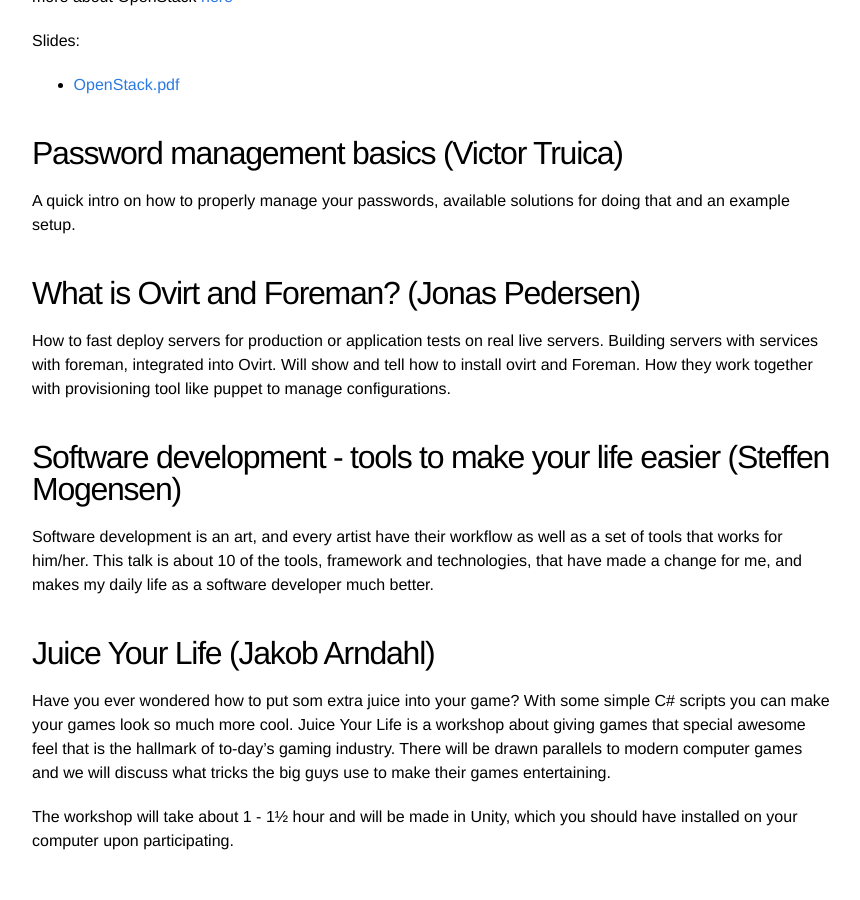
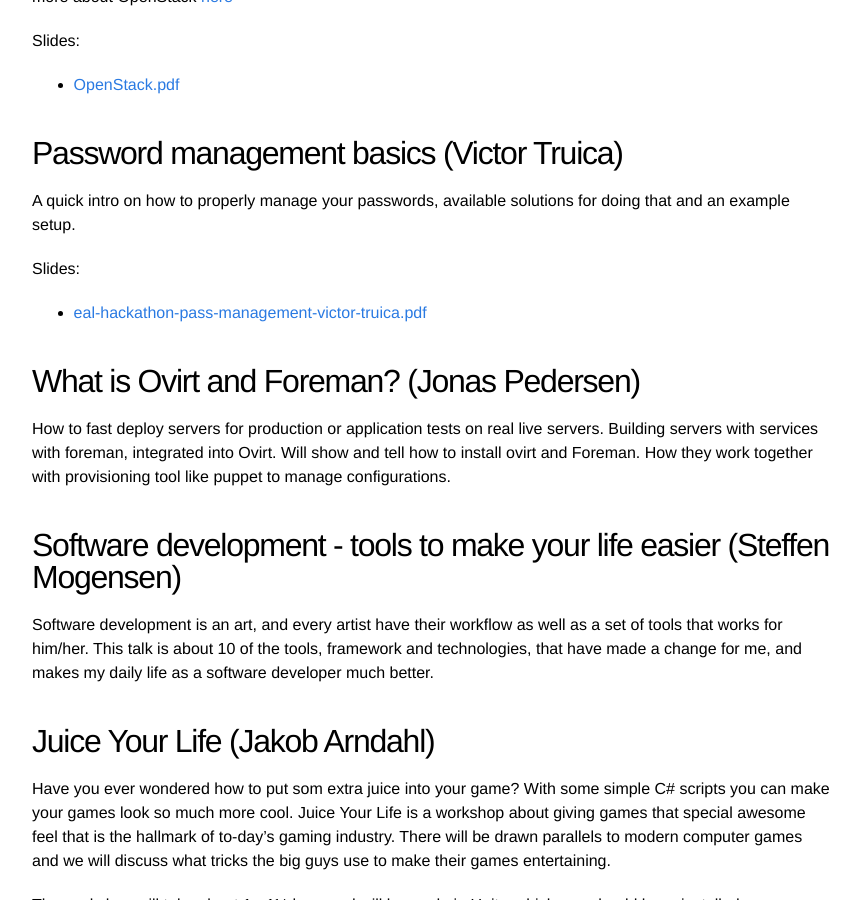
Before and after one commit to valberg/ealtechevents, a Jekyll site: the page built from talks.md, in a window 1280 px wide and 900 px high, scrolled down 1545 px. Shown: the whole window, without its empty margins (208-1068 px from the left). Built offline with Jekyll 4.4.1, drawn with Linux system fonts in a browser that asks for light colours.

Commit message:
Update talks.md

```diff
--- a/talks.md
+++ b/talks.md
@@ -70,6 +70,10 @@
 
 A quick intro on how to properly manage your passwords, available solutions for doing that and an example setup.
 
+Slides:
+
+* [eal-hackathon-pass-management-victor-truica.pdf]({{ site.baseurl }}/media/eal-hackathon-pass-management-victor-truica.pdf)
+
 
 What is Ovirt and Foreman? (Jonas Pedersen)
 -------------------------------
```
